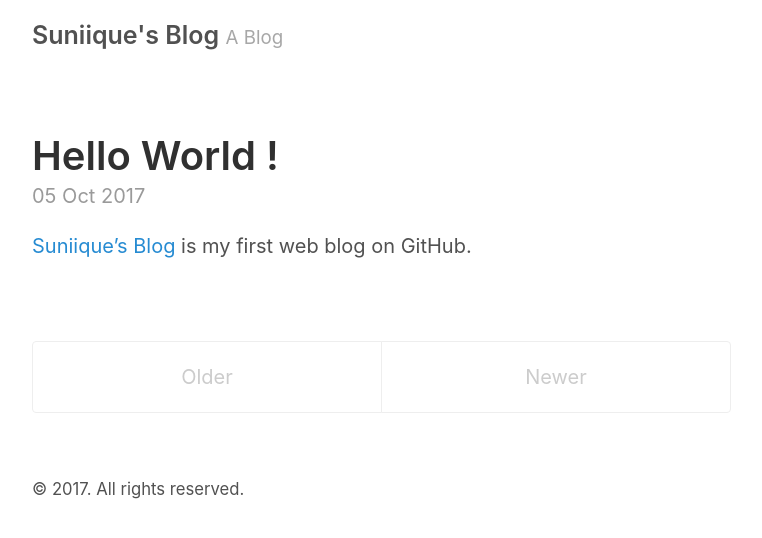
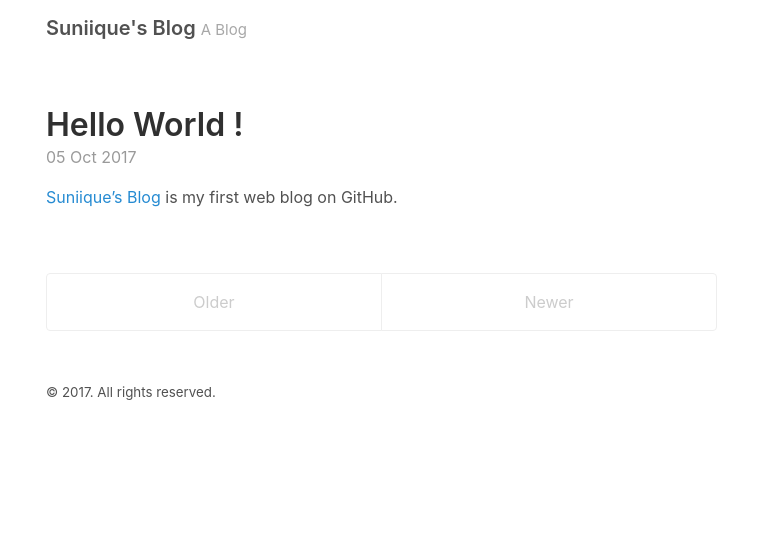
Before and after one commit to suniique/suniique.github.io_legency, a Jekyll site: the page built from index.html, in a window 1280 px wide. Shown: the top 538 px of the page, without its empty margins (258-1020 px from the left). Built offline with Jekyll 4.4.1, drawn with Linux system fonts in a browser that asks for light colours; the list of posts is cut into pages by our own code.

Commit message:
change css

```diff
--- a/_sass/_base.scss
+++ b/_sass/_base.scss
@@ -20,9 +20,11 @@ html {
   line-height: $root-line-height;
 
   @media (min-width: $large-breakpoint) {
-    font-size: $large-font-size;
+    font-size: $root-font-size;
   }
 }
+
+
 
 body {
   color: $body-color;
--- a/_sass/_layout.scss
+++ b/_sass/_layout.scss
@@ -3,7 +3,7 @@
 // Styles for managing the structural hierarchy of the site.
 
 .container {
-  max-width: 38rem;
+  max-width: 45rem;
   padding-left:  1.5rem;
   padding-right: 1.5rem;
   margin-left:  auto;
@@ -11,5 +11,5 @@
 }
 
 footer {
-  margin-bottom: 2rem;
+  margin-bottom: 3rem;
 }
```
Also changed, not shown: 10 other files.
